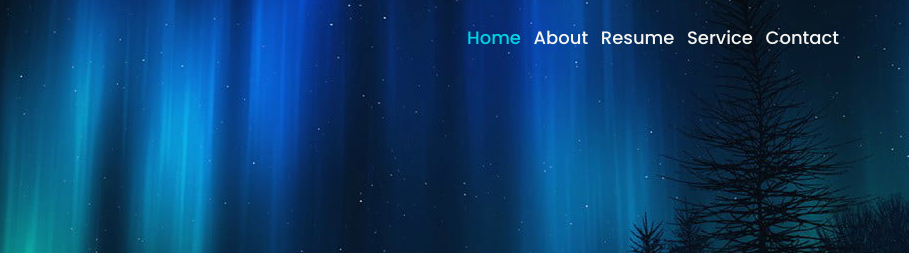
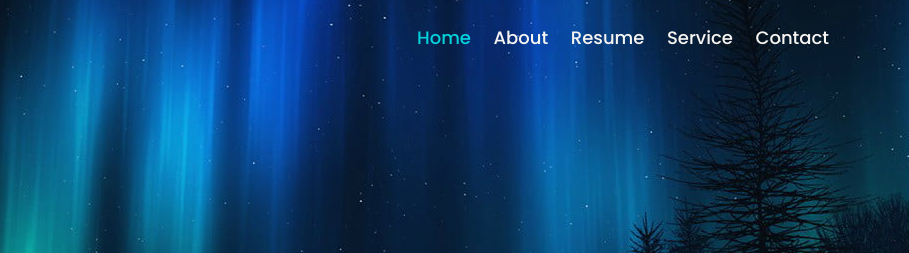
Before and after one commit to DipyamanGhosal/Dipyaman-Portfolio, a plain HTML site: page index.html in a window 1280 px wide. Shown: the top 253 px of the page, 371-1280 px from the left. Drawn offline with Linux system fonts and the light colour scheme.

Commit message:
Update index.html

```diff
--- a/index.html
+++ b/index.html
@@ -49,7 +49,28 @@
         <!-- Logo End -->
 
         <!-- Navbar -->
-        <nav class="navbar" style="position: absolute; top: 50%; right: 70px; transform: translateY(-50%);">
+        <style>
+            .navbar {
+              position: absolute;
+              top: 50%;
+              right: 70px;
+              transform: translateY(-50%);
+            }
+
+            @media (max-width: 768px) {
+              .navbar {
+                position: static;
+                transform: none;
+                text-align: center;
+              }
+            }
+
+            .navbar a {
+              margin-right: 10px;
+            }
+          </style>
+
+          <nav class="navbar">
             <a href="#home">home</a>
             <a href="#about">about</a>
             <a href="#qualifications">resume</a>
```
Lines whose indentation alone changed are shown as unchanged.
